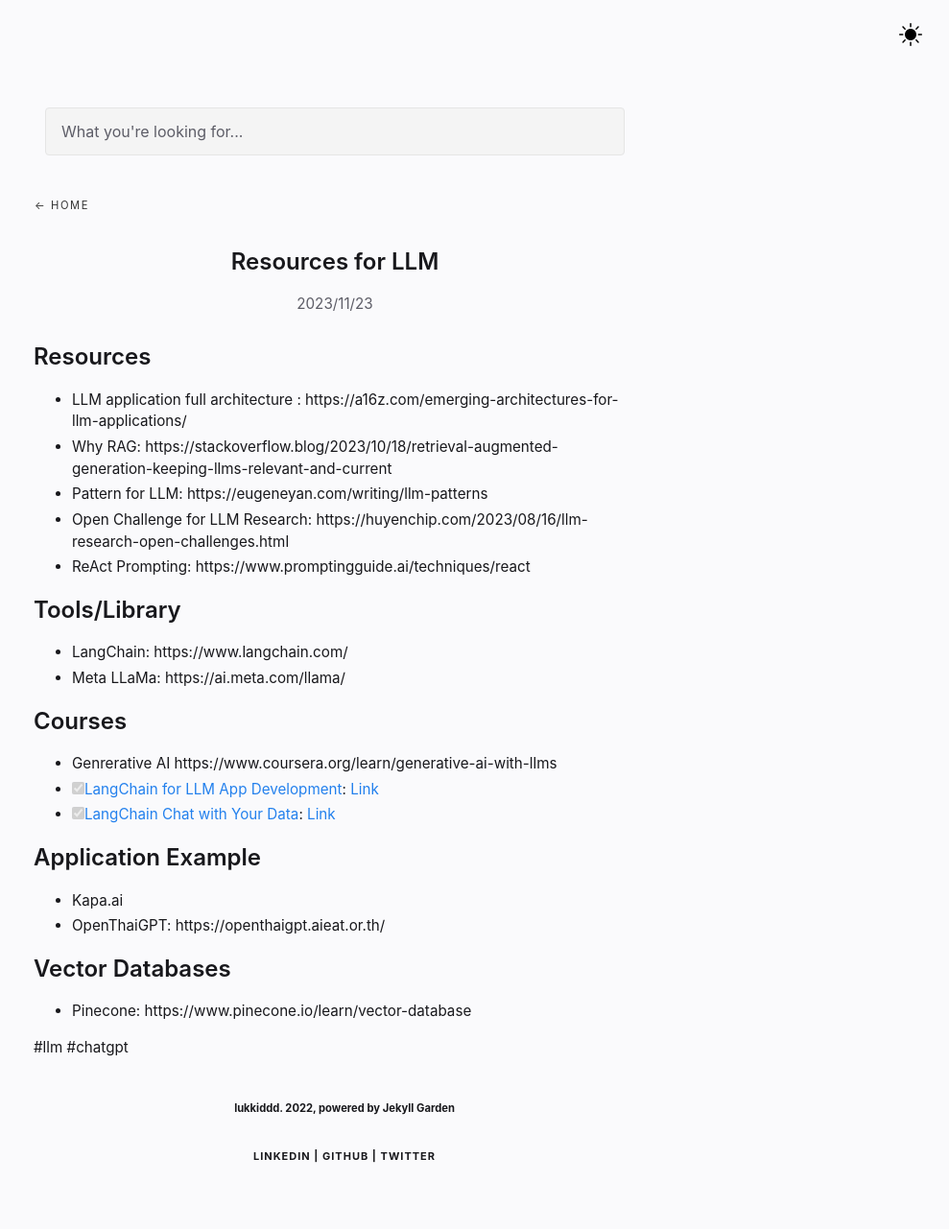
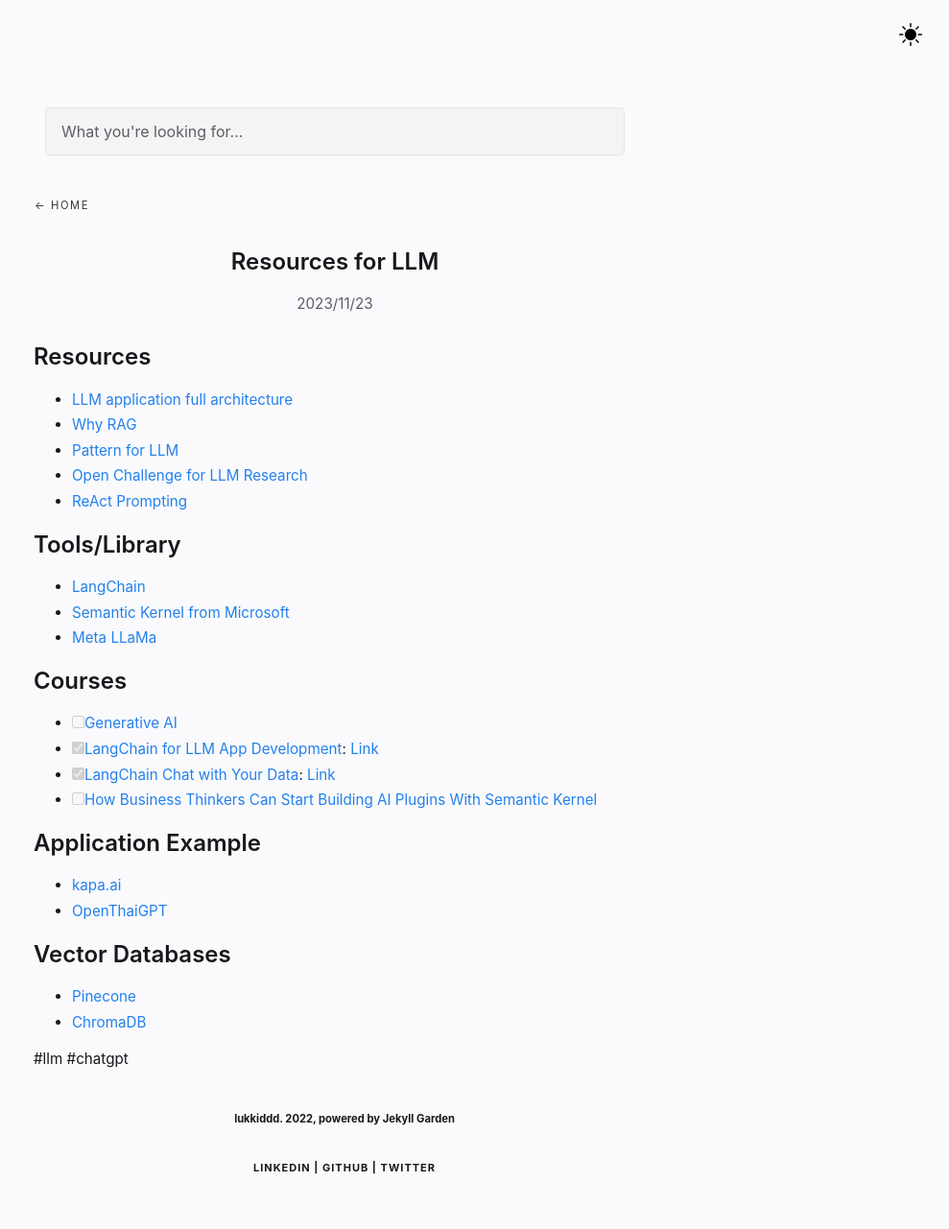
Before and after one commit to lukkiddd/lukkiddd.github.io, a Jekyll site: the page built from _notes/Public/Resources for LLM.md, in a window 1280 px wide. Shown: the whole page at 96% size, without its empty margins (291-1280 px from the left). Built offline with Jekyll 4.4.1, drawn with Linux system fonts in a browser that asks for light colours.

Commit message:
Add Semantic Kernel

```diff
--- a/_notes/Public/Resources for LLM.md
+++ b/_notes/Public/Resources for LLM.md
@@ -5,28 +5,30 @@
 ---
 
 ## Resources
-- LLM application full architecture : https://a16z.com/emerging-architectures-for-llm-applications/
-- Why RAG: https://stackoverflow.blog/2023/10/18/retrieval-augmented-generation-keeping-llms-relevant-and-current
-- Pattern for LLM: https://eugeneyan.com/writing/llm-patterns
-- Open Challenge for LLM Research: https://huyenchip.com/2023/08/16/llm-research-open-challenges.html
-- ReAct Prompting: https://www.promptingguide.ai/techniques/react
+- [LLM application full architecture](https://a16z.com/emerging-architectures-for-llm-applications/)
+- [Why RAG](https://stackoverflow.blog/2023/10/18/retrieval-augmented-generation-keeping-llms-relevant-and-current)
+- [Pattern for LLM](https://eugeneyan.com/writing/llm-patterns)
+- [Open Challenge for LLM Research](https://huyenchip.com/2023/08/16/llm-research-open-challenges.html)
+- [ReAct Prompting](https://www.promptingguide.ai/techniques/react)
 
 ## Tools/Library
-- LangChain: https://www.langchain.com/
-- Meta LLaMa: https://ai.meta.com/llama/
+- [LangChain](https://www.langchain.com/)
+- [Semantic Kernel from Microsoft](https://github.com/microsoft/semantic-kernel)
+- [Meta LLaMa](https://ai.meta.com/llama/)
 
 ## Courses
-- Genrerative AI https://www.coursera.org/learn/generative-ai-with-llms
+- [ ] [Generative AI](https://www.coursera.org/learn/generative-ai-with-llms)
 - [x] [[LangChain for LLM App Development]]: [Link](https://www.deeplearning.ai/short-courses/langchain-for-llm-application-development/)
 - [x] [[LangChain Chat with Your Data]]: [Link](https://www.coursera.org/projects/langchain-chat-with-your-data-project)
+- [ ] [How Business Thinkers Can Start Building AI Plugins With Semantic Kernel](https://learn.deeplearning.ai/microsoft-semantic-kernel)
 
 ## Application Example
-- Kapa.ai
-- OpenThaiGPT: https://openthaigpt.aieat.or.th/
+- [kapa.ai](https://www.kapa.ai/)
+- [OpenThaiGPT](https://openthaigpt.aieat.or.th/)
 
 ## Vector Databases
-- Pinecone: https://www.pinecone.io/learn/vector-database
-
+- [Pinecone](https://www.pinecone.io/learn/vector-database)
+- [ChromaDB](https://www.trychroma.com/)
 
 
 #llm #chatgpt
```
